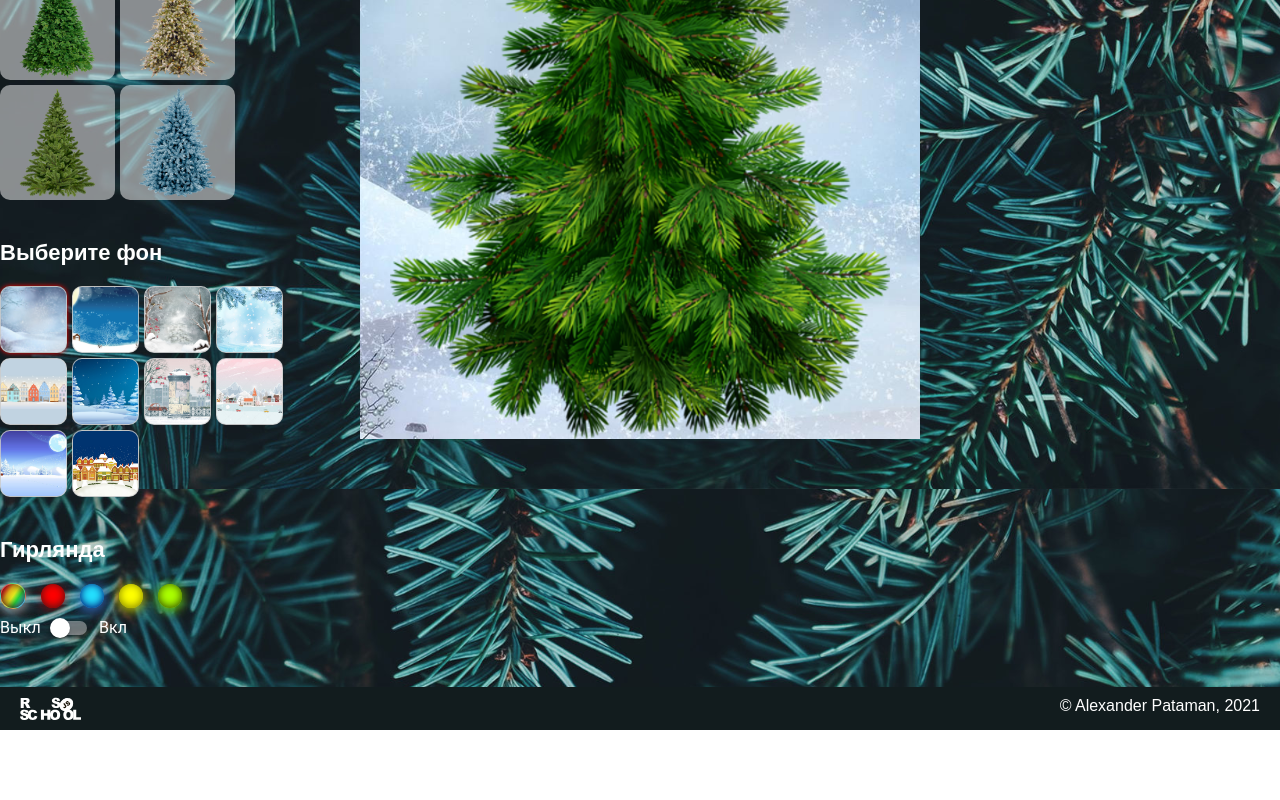
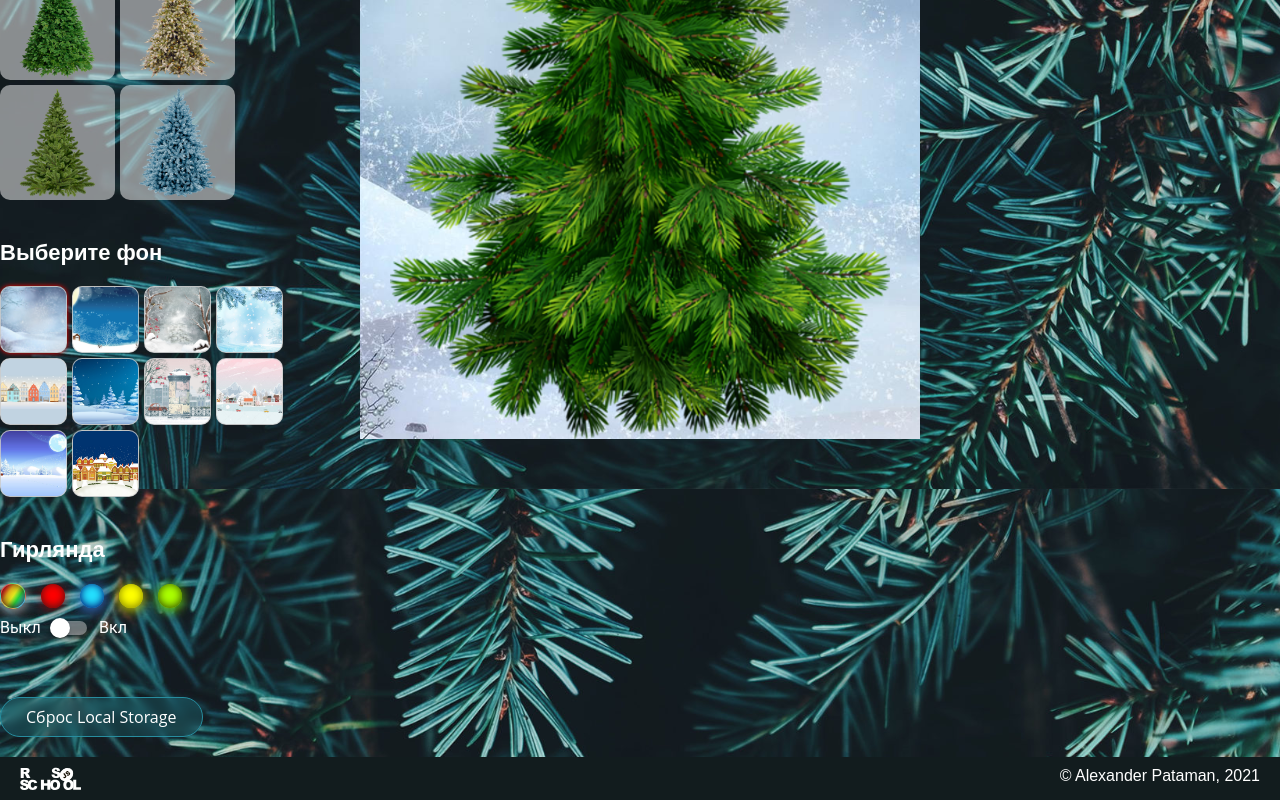
Before and after one commit to alexpataman/christmas-tree, a React (Create React App) app in the folder christmas-task/: page /#/tree in a window 1280 px wide. Shown: the part 381-1181 px from the top of the page. Before the commit the page ends 1111 px from the top, so only its background shows below. Built offline with nearby package versions, Linux system fonts and the light colour scheme.

Commit message:
feat: add clear local storage button

```diff
--- a/christmas-task/src/components/decoration/filters/Reset.tsx
+++ b/christmas-task/src/components/decoration/filters/Reset.tsx
@@ -1,21 +1,13 @@
 import { FilterContext } from '../../../contexts/FilterContext';
-import Storage from '../../../helpers/Storage';
 import './Reset.scss';
 
 export default function Reset() {
-  const resetLocalStorage = () => {
-    const storage = new Storage();
-    storage.clear();
-    window.location.reload();
-  };
-
   return (
     <div className="Reset">
       <FilterContext.Consumer>
         {({ handleReset }) => (
           <>
             <button onClick={handleReset}>Сброс фильтров</button>
-            <button onClick={resetLocalStorage}>Сброс Local Storage</button>
           </>
         )}
       </FilterContext.Consumer>
--- /dev/null
+++ b/christmas-task/src/components/tree/ResetLocalStorage.scss
@@ -0,0 +1,25 @@
+.ResetLocalStorage {
+  margin: 30px 0 10px;
+  display: flex;
+  column-gap: 20px;
+  flex-wrap: wrap;
+
+  button {
+    height: 40px;
+    margin: 10px 0;
+    padding: 0 25px;
+    border-radius: 20px;
+    border: 1px solid #278d9f;
+    background-color: rgba(31, 112, 127, 0.3);
+    backdrop-filter: blur(6px);
+    cursor: pointer;
+    color: #fff;
+    font-size: 16px;
+    font-weight: 400;
+    font-family: 'Open Sans', sans-serif;
+
+    &:hover {
+      opacity: 0.8;
+    }
+  }
+}
--- /dev/null
+++ b/christmas-task/src/components/tree/ResetLocalStorage.tsx
@@ -0,0 +1,16 @@
+import Storage from '../../helpers/Storage';
+import './ResetLocalStorage.scss';
+
+export default function ResetLocalStorage() {
+  const resetLocalStorage = () => {
+    const storage = new Storage();
+    storage.clear();
+    window.location.reload();
+  };
+
+  return (
+    <div className="ResetLocalStorage">
+      <button onClick={resetLocalStorage}>Сброс Local Storage</button>
+    </div>
+  );
+}
--- a/christmas-task/src/pages/tree.tsx
+++ b/christmas-task/src/pages/tree.tsx
@@ -1,4 +1,4 @@
-import { useEffect, useState, useMemo, useRef } from 'react';
+import { useEffect, useState, useMemo } from 'react';
 import BackgroundSelector from '../components/tree/settings/BackgroundSelector';
 import GarlandSelector from '../components/tree/settings/GarlandSelector';
 import OtherSettings from '../components/tree/settings/TriggerSettings';
@@ -13,6 +13,7 @@ import { HTML5Backend } from 'react-dnd-html5-backend';
 import { IDataItem } from '../types/common';
 import * as config from '../config';
 import Storage from '../helpers/Storage';
+import ResetLocalStorage from '../components/tree/ResetLocalStorage';
 
 export type Position = { x: number; y: number } | null;
 
@@ -160,6 +161,7 @@ export default function Tree() {
             isEnabled={garlandEnabled}
             setIsEnabled={setGarlandEnabled}
           />
+          <ResetLocalStorage />
         </aside>
         <section>
           <Result
```
Also changed, not shown: christmas-task/src/helpers/taskCheck2.js (added, +48 -0 lines), christmas-task/src/helpers/taskCheck1.js (renamed from christmas-task/src/helpers/taskCheck.js).
